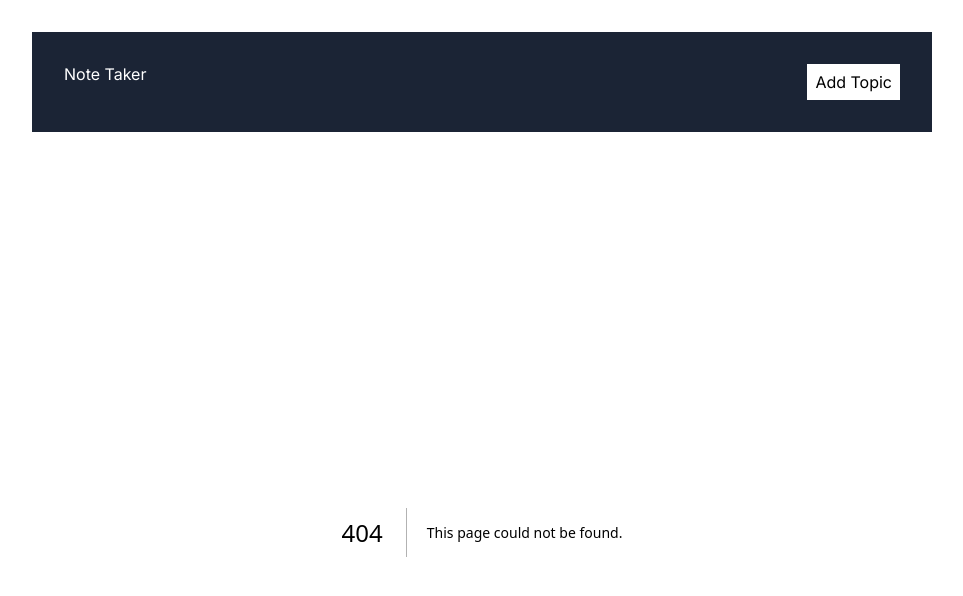
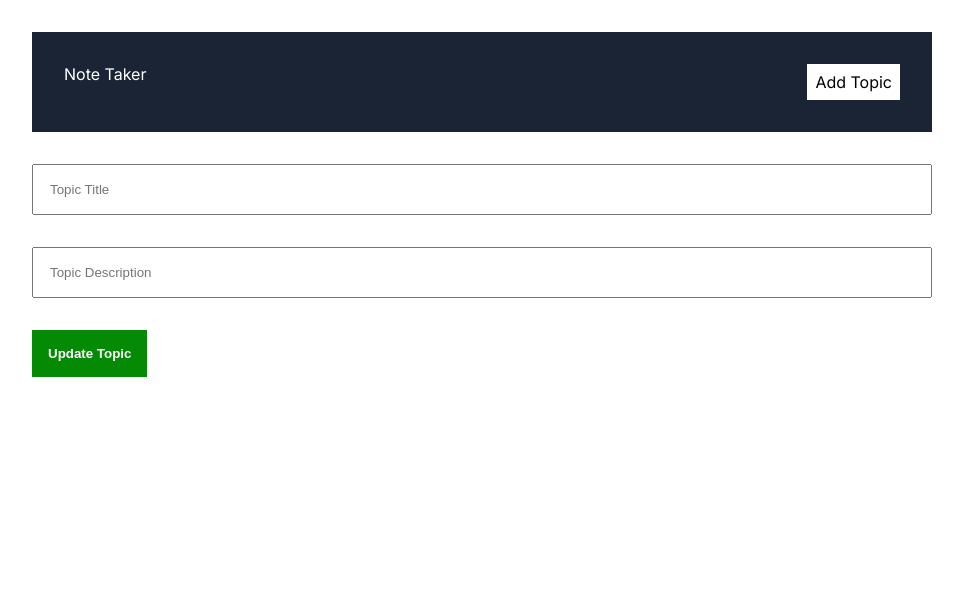
Before and after one commit to jbritttt/note-taker-app, a Next.js app: page /editTopic/123 in a window 1280 px wide. Before the commit this address had no page. Shown: the top 596 px of the page, without its empty margins (158-1121 px from the left). Built offline with nearby package versions, Linux system fonts and the light colour scheme.

Commit message:
Edit topic page complete

```diff
--- /dev/null
+++ b/src/app/editTopic/[id]/page.jsx
@@ -0,0 +1,12 @@
+import EditTopicForm from "@/components/editTopicForm/EditTopicForm";
+import styles from "./page.module.css"
+
+const EditTopic = () => {
+    return (
+        <div className={styles.container}>
+        <EditTopicForm/>
+        </div>
+     );
+}
+
+export default EditTopic;
--- /dev/null
+++ b/src/app/editTopic/[id]/page.module.css
@@ -0,0 +1,6 @@
+.container{
+    margin: auto;
+   margin-bottom: 10rem;
+   width: 80%;
+   max-width: 900px;
+  }
--- /dev/null
+++ b/src/components/editTopicForm/EditTopicForm.jsx
@@ -0,0 +1,15 @@
+
+import styles from "./EditTopicFrom.module.css"
+
+const EditTopicForm = () => {
+    return (
+
+        <form className={styles.form}>
+        <input type="text" placeholder="Topic Title"/>
+        <input type="text" placeholder="Topic Description"/>
+        <button className={styles.BtnForm}>Update Topic</button>
+    </form>
+    );
+}
+
+export default EditTopicForm;
--- /dev/null
+++ b/src/components/editTopicForm/EditTopicFrom.module.css
@@ -0,0 +1,18 @@
+.form input{
+
+    width:100%;
+    padding:1rem;
+    margin-top:2rem
+  }
+
+
+  .form .BtnForm{
+    padding:1rem;
+    border:none;
+  margin-top:2rem;
+    background-color: rgb(5, 138, 5);
+    font-weight:bold;
+    width:fit-content;
+    color:white
+
+  }
```
